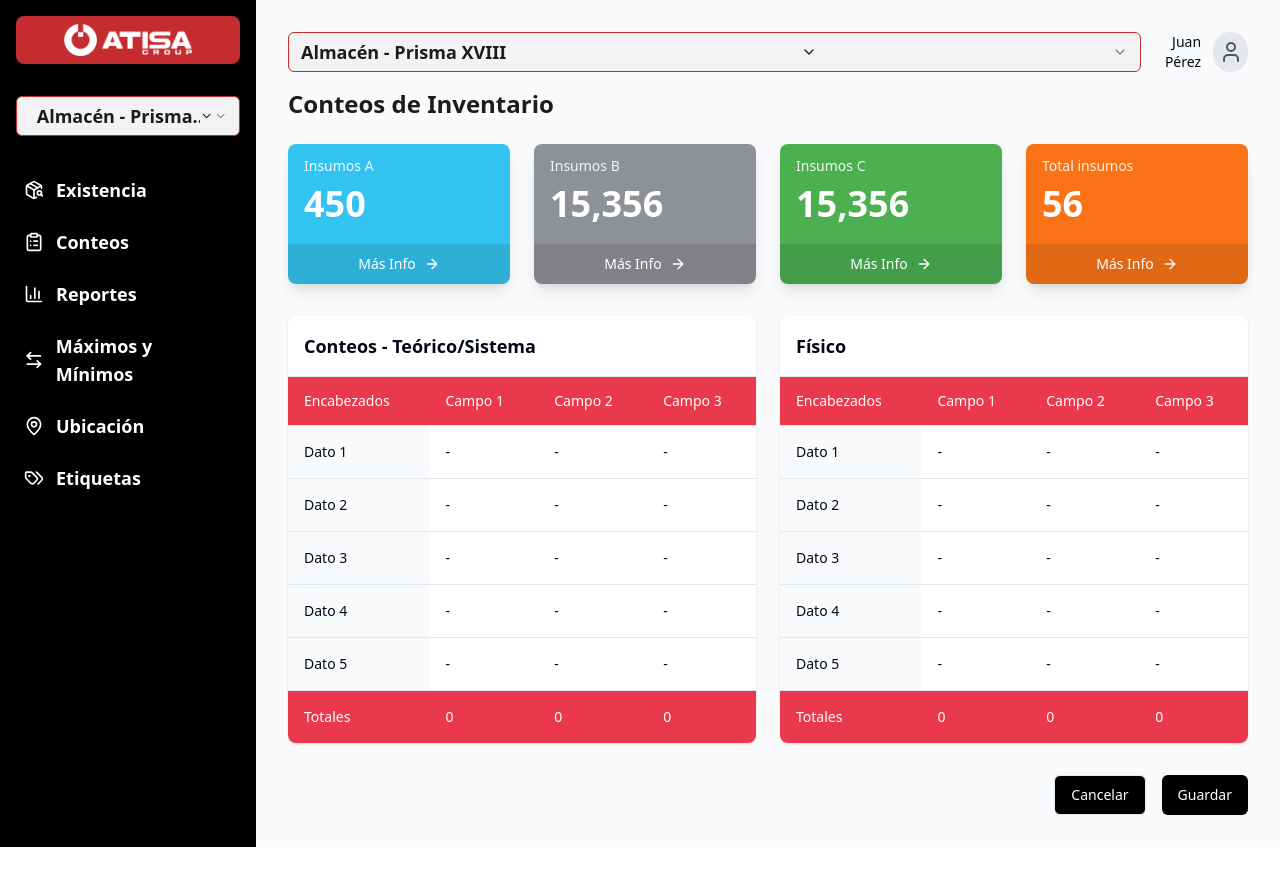
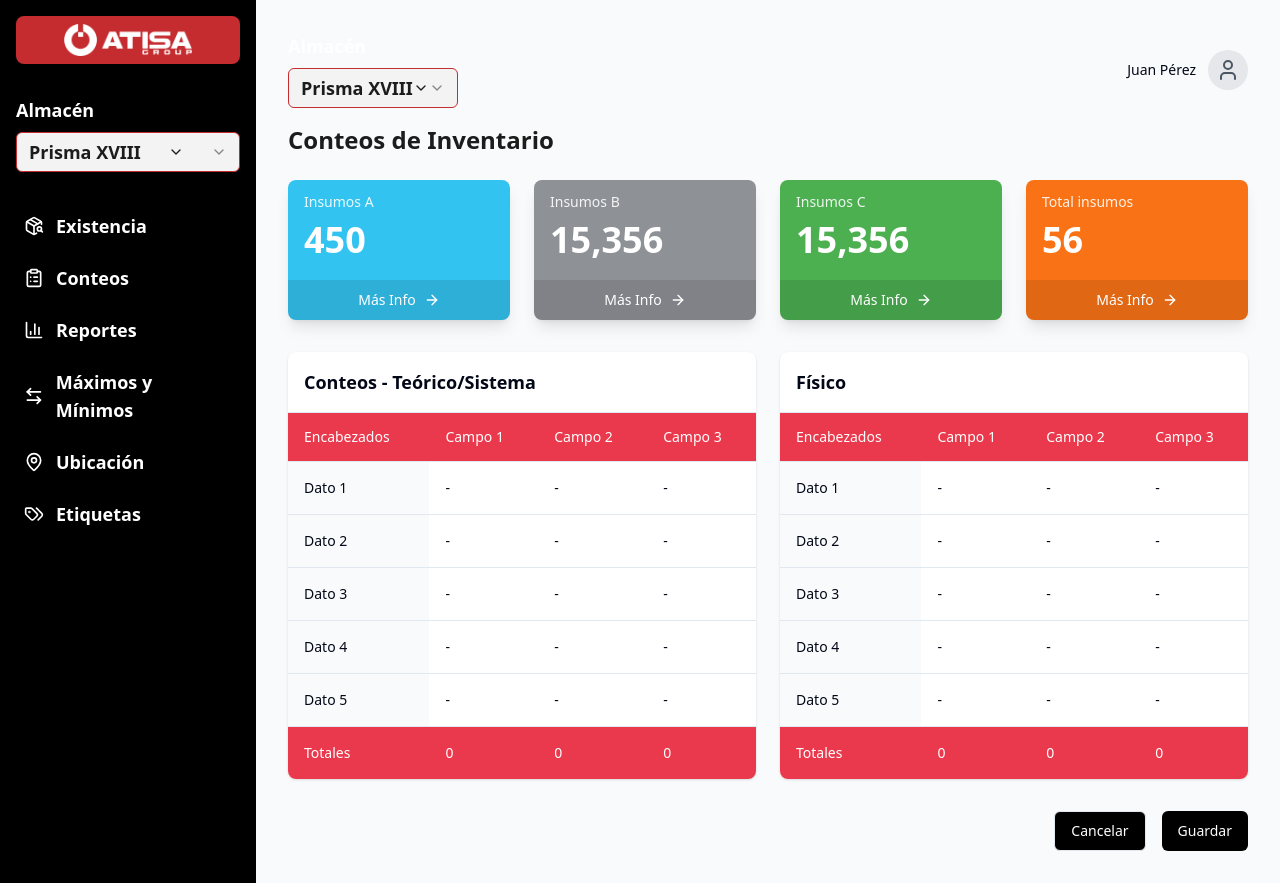
Before and after one commit to Oscarm157/almacen-atisa, a React (Vite) app: page /conteos in a window 1280 px wide. Before the commit the page ends 847 px from the top, so only its background shows below. Built offline with nearby package versions, Linux system fonts and the light colour scheme.

Commit message:
Update location selector text
Update the location selector to remove "Almacén" from the options and add a title above the dropdown.

```diff
--- a/src/components/LocationSelector.tsx
+++ b/src/components/LocationSelector.tsx
@@ -9,12 +9,14 @@ import {
 import { ChevronDown } from "lucide-react";
 
 const locations = [
-  "Almacén - Prisma XVIII",
-  "Almacén - Prisma XIX",
+  "Prisma XVIII",
+  "Prisma XIX",
 ];
 
 export const LocationSelector = () => {
   return (
+    <div>
+      <h2 className="text-white text-lg font-bold mb-2">Almacén</h2>
       <Select defaultValue={locations[0]}>
         <SelectTrigger className="w-full text-lg font-bold bg-[#f3f3f3] text-[#1c1c1c] border-[#c42c30]">
           <SelectValue />
@@ -32,5 +34,6 @@ export const LocationSelector = () => {
           ))}
         </SelectContent>
       </Select>
+    </div>
   );
 };
```
Lines whose indentation alone changed are shown as unchanged.
